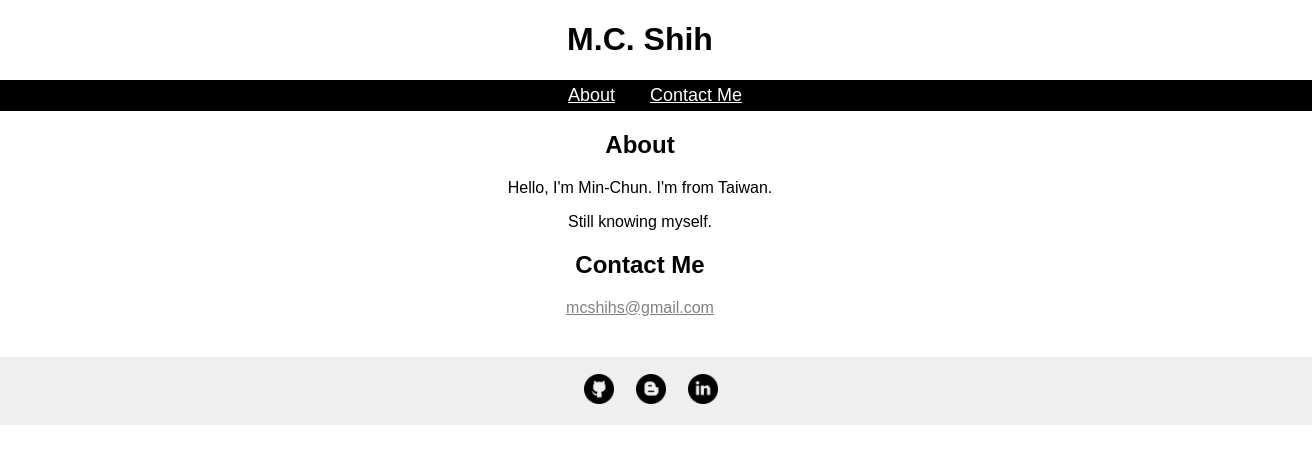
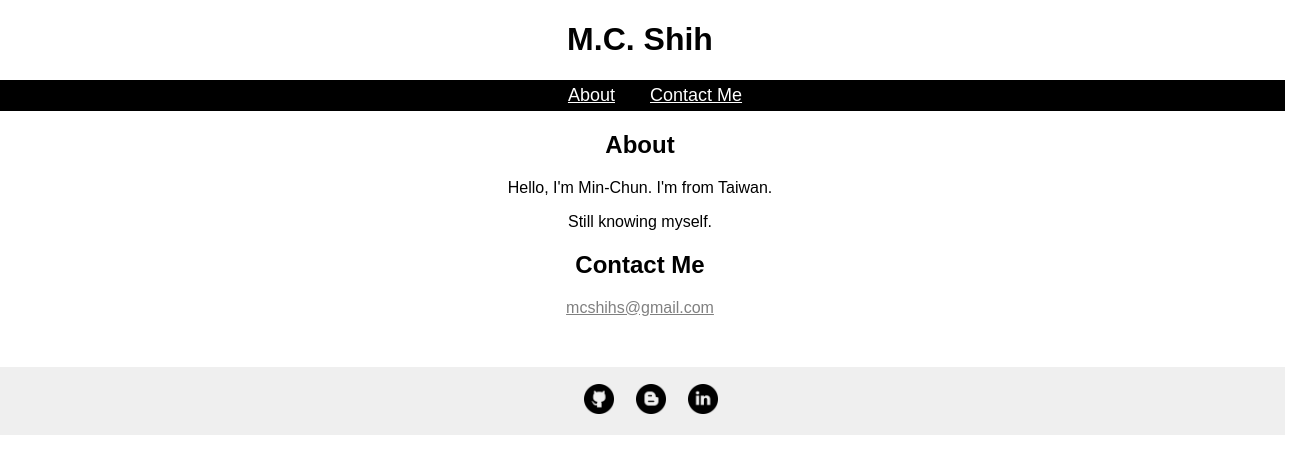
Before and after one commit to shihs/shihs.github.io, a plain HTML site: page index.html in a window 1280 px wide. Shown: the whole page, 1312 px wide, since content can reach past the window. Drawn offline with Linux system fonts and the light colour scheme.

Commit message:
margin expression
change to percentage

```diff
--- a/css/main.css
+++ b/css/main.css
@@ -16,8 +16,8 @@ nav ul {
   /* 選單黑底  */
   background-color: black;
   /* 消除兩邊空白 */
-  margin-left: -40px;
-  margin-right: -40px;
+  margin-left: -1%;
+  margin-right: -1%;
   /* 文字置中 */
   text-align: center;
   font-size: 18px;
@@ -79,10 +79,10 @@ footer {
     padding: 1px;
     background-color: #efefef;
     text-align: center;
-    margin-left: -40px;
-    margin-right: -40px;
-    margin-bottom: -40px;
-    margin-top: 40px;
+    margin-left: -1%;
+    margin-right: -1%;
+    margin-bottom: -4%;
+    margin-top: 4%;
 
 }
 /* 調整圖片大小 */
```
